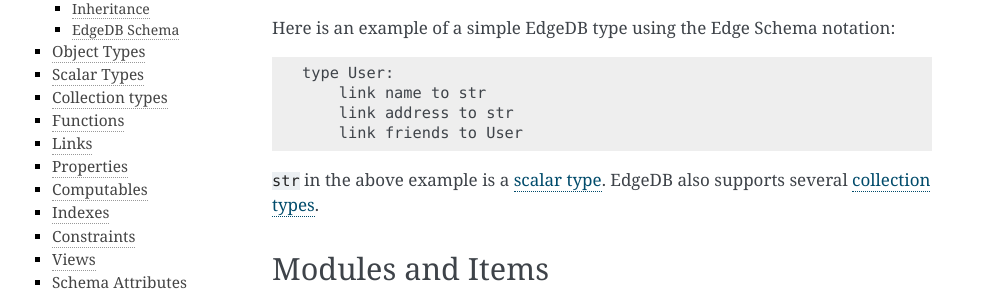
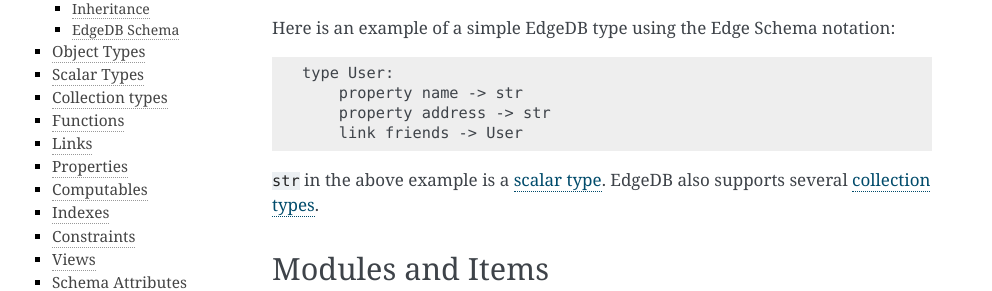
Before and after one commit to fmoor/edgedb-docs, a Sphinx documentation site: the page built from doc/datamodel/index.rst, in a window 1280 px wide. Shown: the part 216-507 px from the top of the page, without its empty margins (148-1140 px from the left). Built offline with Sphinx 7.4.7, drawn with Linux system fonts in a browser that asks for light colours; cross-references to code outside the pages are shown as plain code.

Commit message:
Fix old syntax

```diff
--- a/doc/datamodel/index.rst
+++ b/doc/datamodel/index.rst
@@ -15,9 +15,9 @@
 .. code-block:: eschema
 
     type User:
-        link name to str
-        link address to str
-        link friends to User
+        property name -> str
+        property address -> str
+        link friends -> User
 
 ``str`` in the above example is a
 :ref:`scalar type <ref_datamodel_scalar_types>`.  EdgeDB also supports
```
